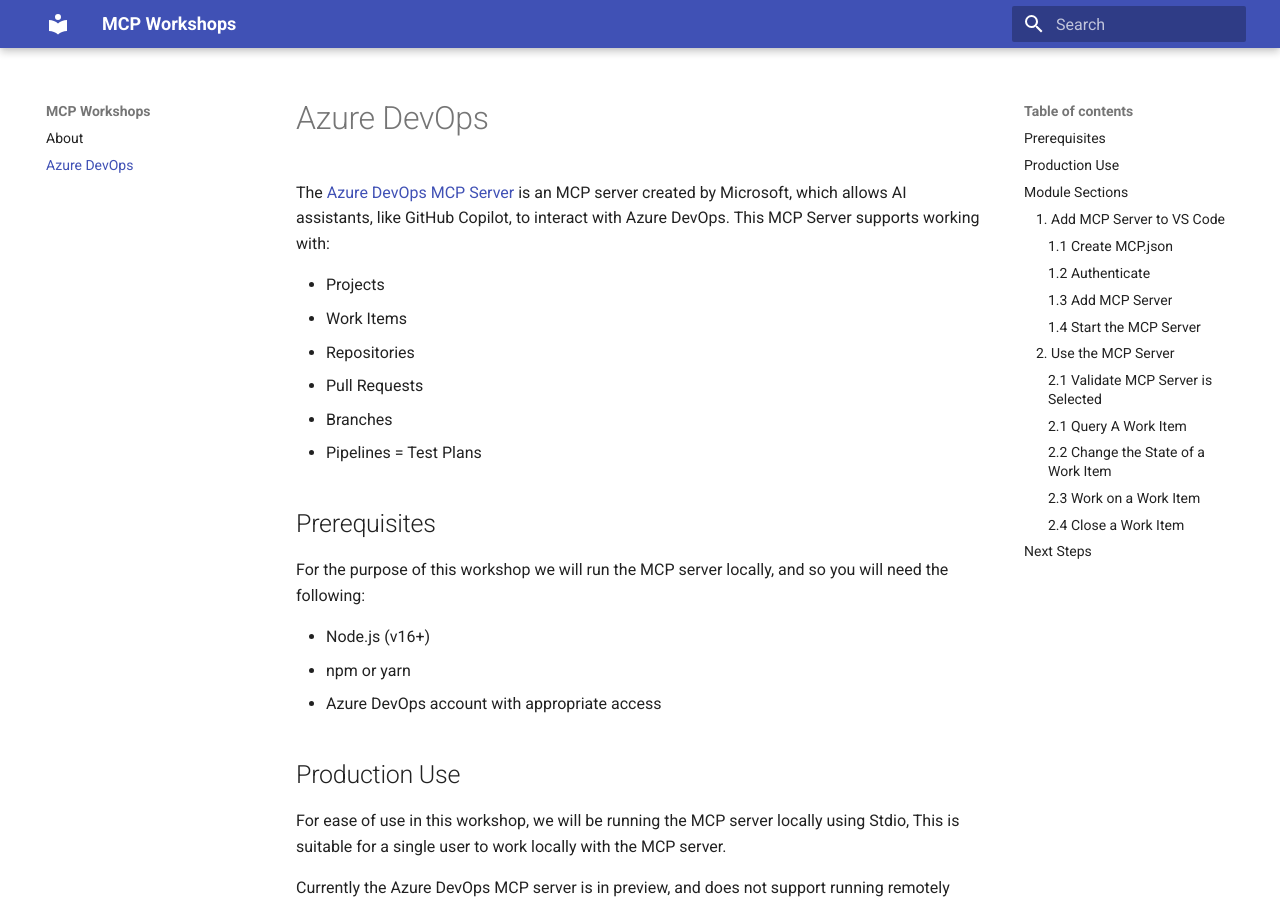
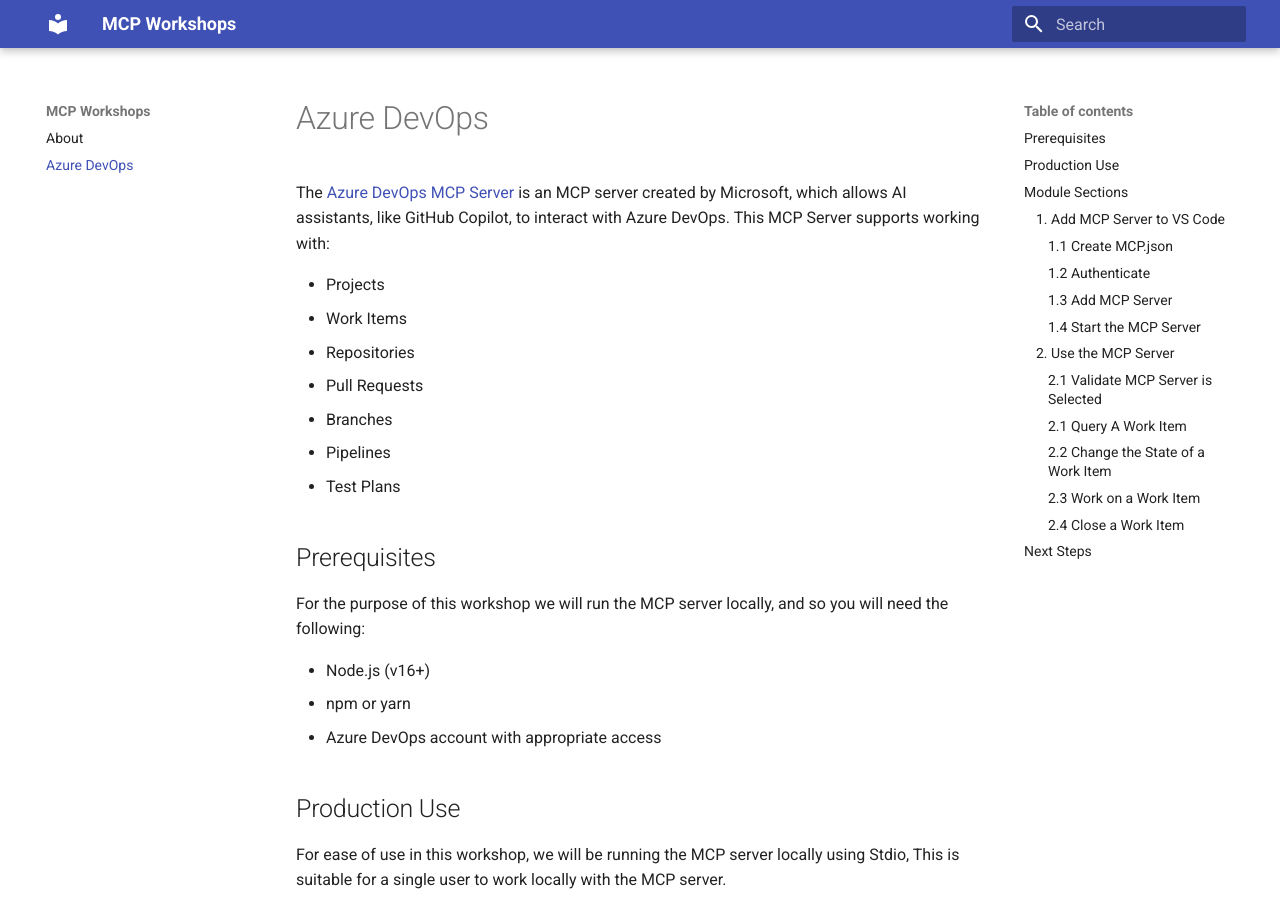
Before and after one commit to sam-cogan/mcp-workshops, an MkDocs documentation site: the page built from docs/azure-devops.md, in a window 1280 px wide and 900 px high. Built offline with MkDocs 1.6.1 and Material for MkDocs 9.7.7, drawn with Linux system fonts in a browser that asks for light colours.

```diff
--- a/docs/azure-devops.md
+++ b/docs/azure-devops.md
@@ -8,7 +8,7 @@ The [Azure DevOps MCP Server](https://github.com/microsoft/azure-devops-mcp) is
 - Pull Requests
 - Branches
 - Pipelines
-= Test Plans
+- Test Plans
 
 ## Prerequisites
 
```
